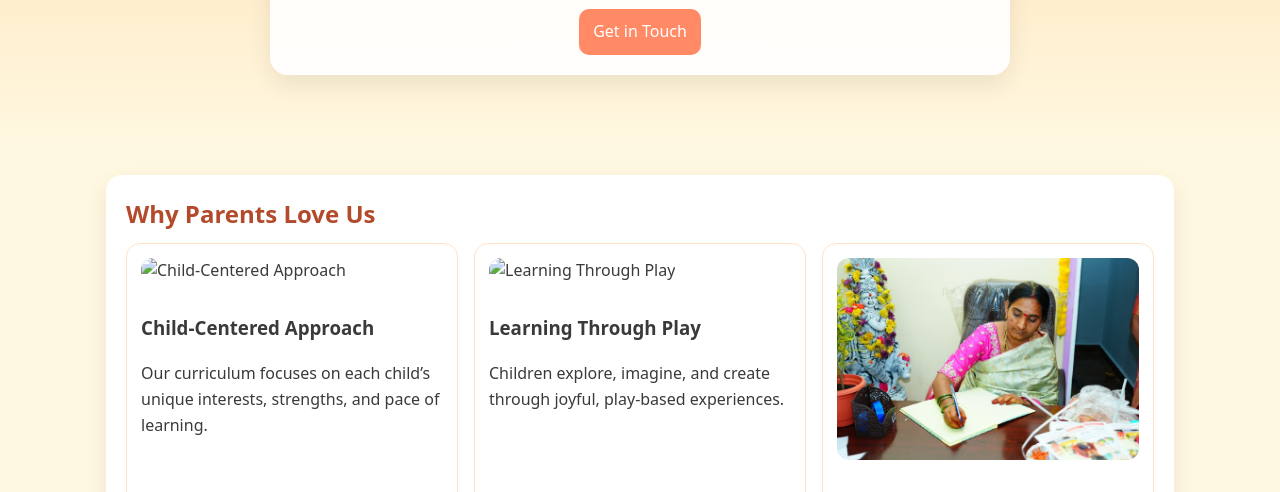
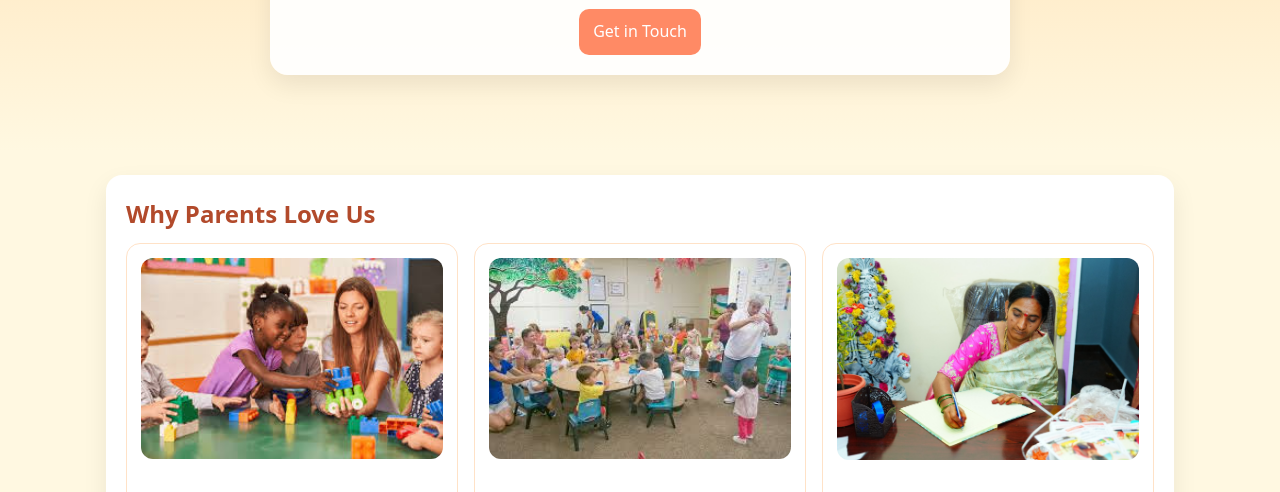
Before and after one commit to drohith10/niruntara, a plain HTML site: page about.html in a window 1280 px wide. Shown: the part 297-789 px from the top of the page. Drawn offline with Linux system fonts and the light colour scheme.

Commit message:
Update about.html

```diff
--- a/about.html
+++ b/about.html
@@ -90,14 +90,14 @@
   <div class="grid">
     <!-- Child-Centered Approach -->
     <div class="tile">
-      <img src="child-centered_approach.jpeg" alt="Child-Centered Approach">
+      <img src="child-centered_approach.jpg" alt="Child-Centered Approach">
       <h3>Child-Centered Approach</h3>
       <p>Our curriculum focuses on each child’s unique interests, strengths, and pace of learning.</p>
     </div>
 
     <!-- Learning Through Play -->
     <div class="tile">
-      <img src="learningplay.jpeg" alt="Learning Through Play">
+      <img src="learningplay.jpg" alt="Learning Through Play">
       <h3>Learning Through Play</h3>
       <p>Children explore, imagine, and create through joyful, play-based experiences.</p>
     </div>
@@ -119,6 +119,6 @@
     <div class="small">© 2025 Niruntara Preschool · All rights reserved.</div>
   </div>
 </footer>
-<script src="static/assets/script.js"></script>
+<script src="script.js"></script>
 </body>
 </html>
```
